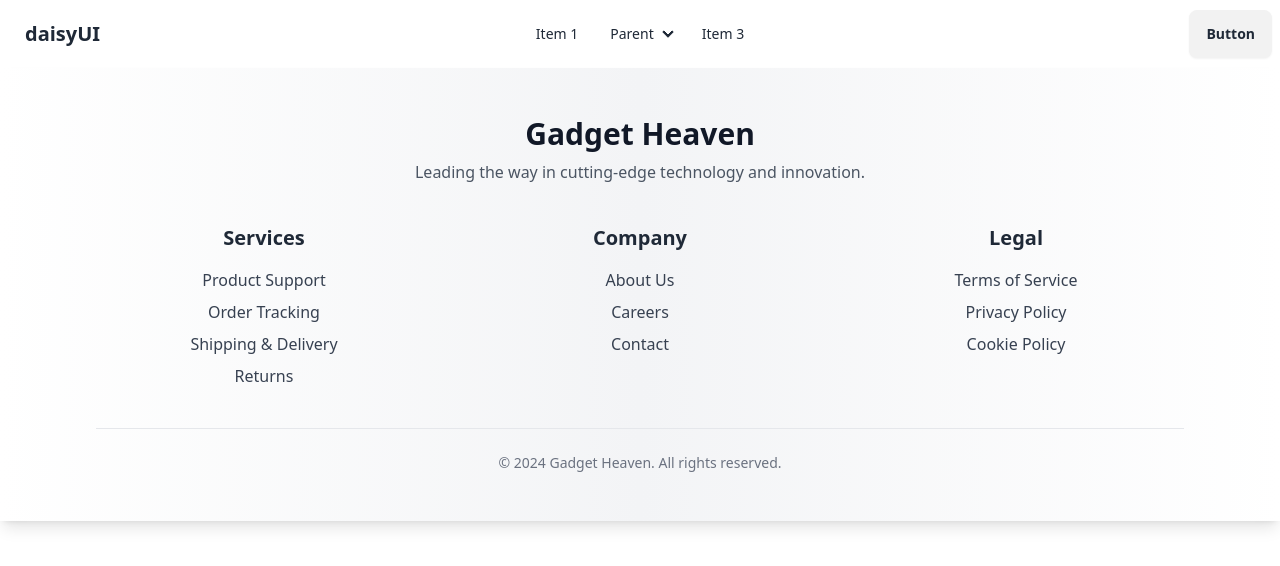
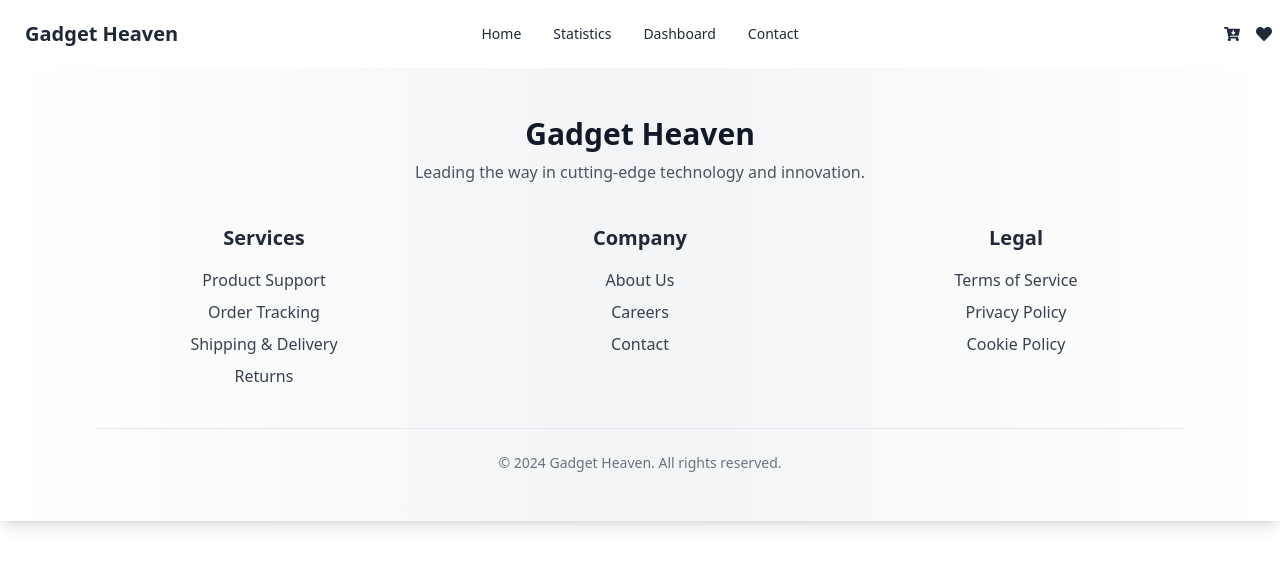
Before and after one commit to programming-hero-web-course-4/b10a8-gadget-heaven-asimdhali, a React (Vite) app: page / in a window 1280 px wide. Shown: the top 566 px of the page. Built offline with nearby package versions, Linux system fonts and the light colour scheme.

Commit message:
navbar and footer section update

```diff
--- a/package.json
+++ b/package.json
@@ -14,6 +14,7 @@
     "match-sorter": "^8.0.0",
     "react": "^18.3.1",
     "react-dom": "^18.3.1",
+    "react-icons": "^5.3.0",
     "react-router-dom": "^6.28.0",
     "sort-by": "^1.2.0"
   },
--- a/src/components/Navbar/Navbar.jsx
+++ b/src/components/Navbar/Navbar.jsx
@@ -1,6 +1,10 @@
+import { Link } from "react-router-dom";
+import { FaCartArrowDown } from "react-icons/fa";
+import { FaHeart } from "react-icons/fa";
+
 const Navbar = () => {
   return (
-    <div className="navbar bg-base-100">
+    <div className="navbar bg-base-100 container mx-auto">
       <div className="navbar-start">
         <div className="dropdown">
           <div tabIndex={0} role="button" className="btn btn-ghost lg:hidden">
@@ -24,7 +28,7 @@ const Navbar = () => {
             className="menu menu-sm dropdown-content bg-base-100 rounded-box z-[1] mt-3 w-52 p-2 shadow"
           >
             <li>
-              <a>Item 1</a>
+              <a>Home</a>
             </li>
             <li>
               <a>Parent</a>
@@ -42,33 +46,35 @@ const Navbar = () => {
             </li>
           </ul>
         </div>
-        <a className="btn btn-ghost text-xl">daisyUI</a>
+        <Link to="/" className="btn btn-ghost text-xl">Gadget Heaven</Link>
       </div>
+
+
       <div className="navbar-center hidden lg:flex">
         <ul className="menu menu-horizontal px-1">
           <li>
-            <a>Item 1</a>
+            <Link to="/">Home</Link>
           </li>
           <li>
-            <details>
-              <summary>Parent</summary>
-              <ul className="p-2">
-                <li>
-                  <a>Submenu 1</a>
-                </li>
-                <li>
-                  <a>Submenu 2</a>
-                </li>
-              </ul>
-            </details>
+            <Link to="/statistics">Statistics</Link>
           </li>
           <li>
-            <a>Item 3</a>
+            <Link to="/dashboard">Dashboard</Link>
+          </li>
+          <li>
+            <Link to="/contact">Contact</Link>
           </li>
         </ul>
       </div>
-      <div className="navbar-end">
-        <a className="btn">Button</a>
+
+
+      <div className="navbar-end flex gap-4">
+        <Link>
+            <div><FaCartArrowDown /></div>
+        </Link>
+        <Link>
+            <div><FaHeart /></div>
+        </Link>
       </div>
     </div>
   );
```
Also changed, not shown: 1 other file (tests, documents, lock files or other folders).
